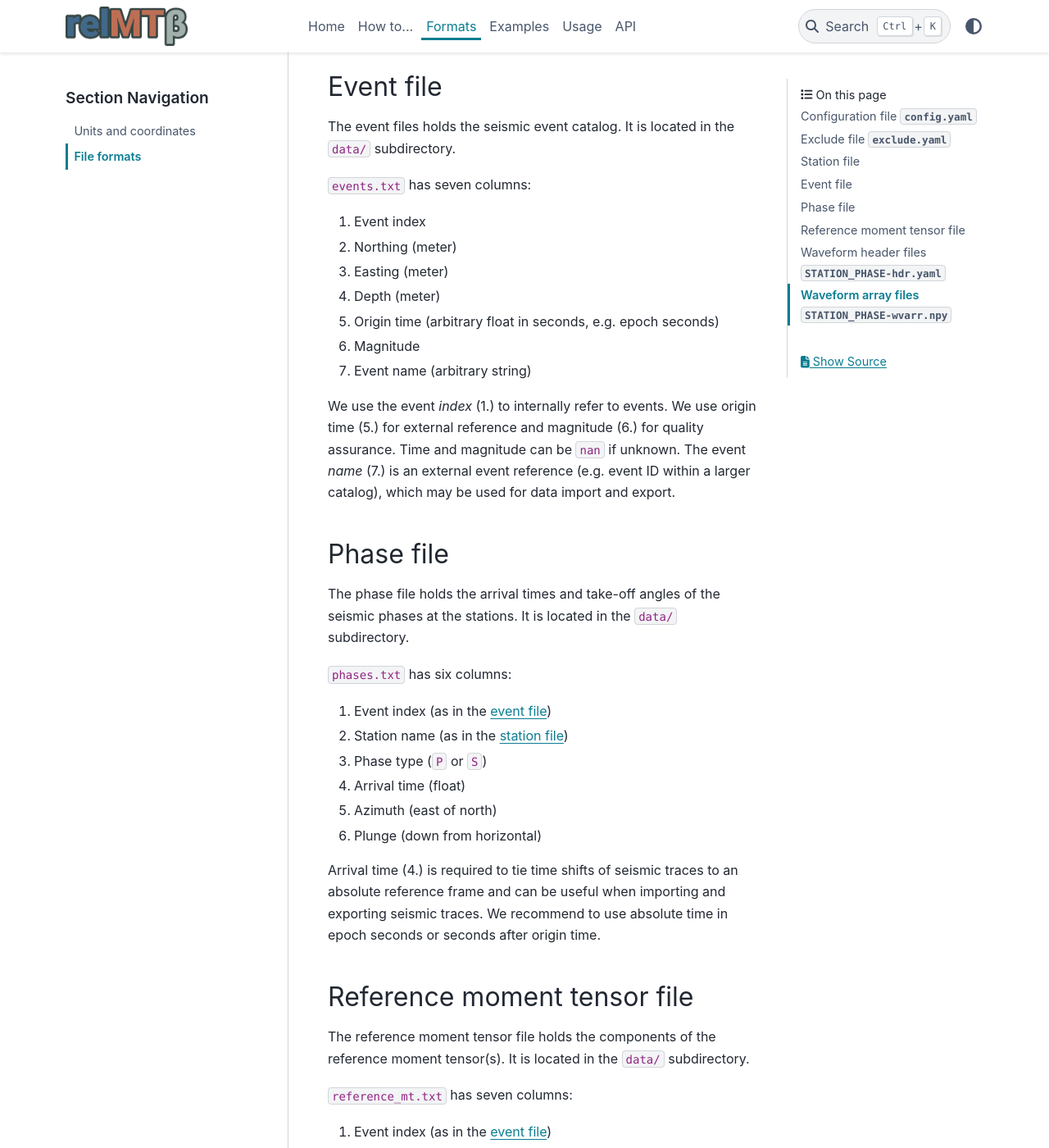
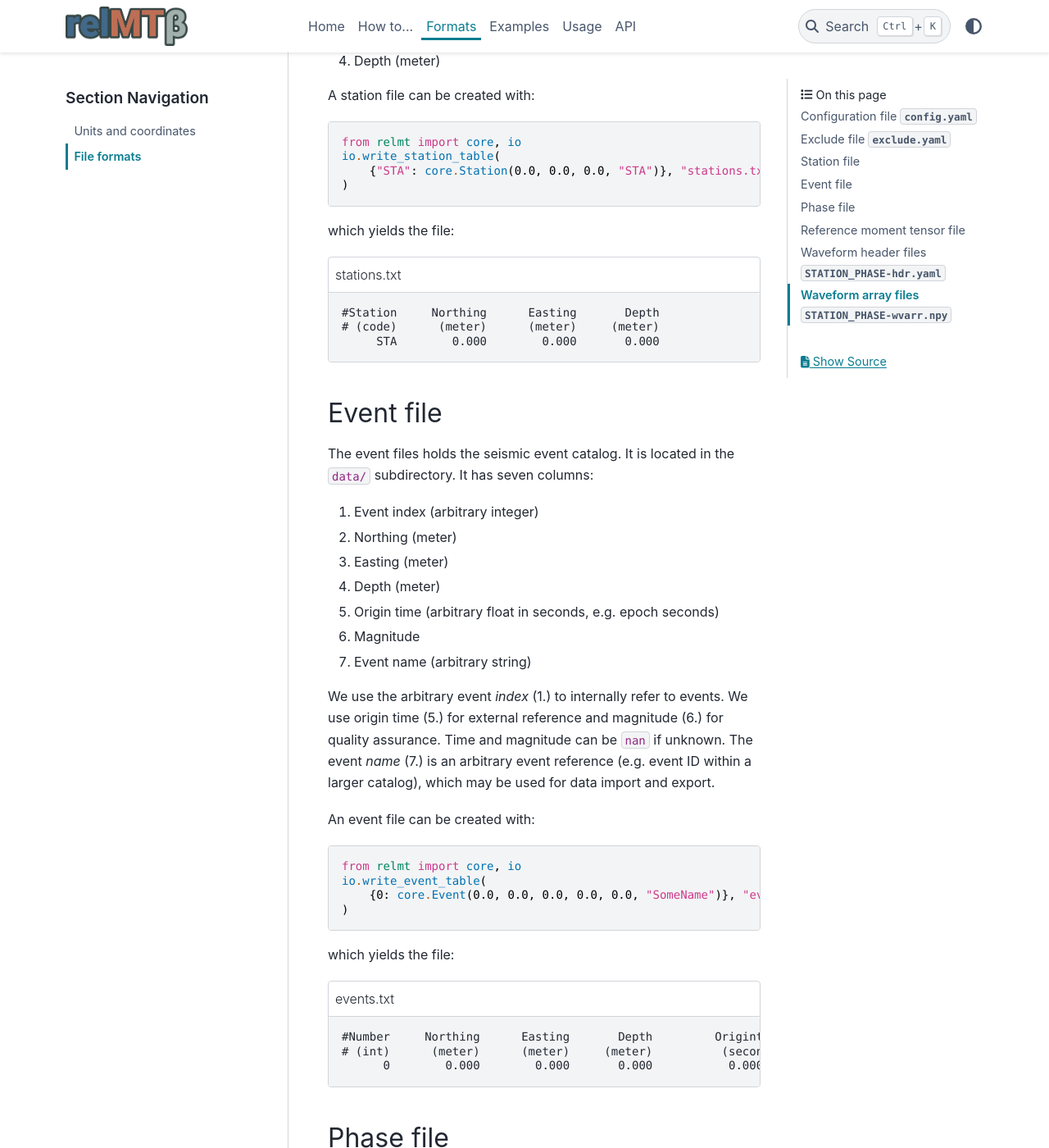
Before and after one commit to wasjabloch/relMT, a Sphinx documentation site: the page built from docs/formats/file_formats.md, in a window 1280 px wide and 1400 px high, scrolled down 6124 px. Shown: the whole window at 82% size. Built offline with Sphinx 7.4.7 and the PyData theme 0.15.4, drawn with Linux system fonts in a browser that asks for light colours; pages that are not in the unit, such as notebooks, are missing from menus; some of the changed text lies outside the part shown.

Commit message:
File format examples in doc

````diff
--- /dev/null
+++ b/docs/formats/events.txt
@@ -0,0 +1,3 @@
+#Number     Northing      Easting       Depth         Origintime Magnitude                 Name
+# (int)      (meter)      (meter)     (meter)          (seconds)       (-)                (str)
+      0        0.000        0.000       0.000           0.000000    0.0000             SomeName
--- /dev/null
+++ b/docs/formats/exclude.yaml
@@ -0,0 +1,8 @@
+station: []
+event: []
+waveform: []
+phase_manual: []
+phase_auto_nodata: []
+phase_auto_snr: []
+phase_auto_cc: []
+phase_auto_ecn: []
--- a/docs/formats/file_formats.md
+++ b/docs/formats/file_formats.md
@@ -47,8 +47,8 @@ which yields the file ``config.yaml``:
 ## Exclude file `exclude.yaml`
 
 The exclude file lists the events, stations, phases and waveforms to exclude
-from processing. It is located in the `root/` directory. An empty exclude file can
-be created with:
+from processing. It is located in the `root/` directory. An empty exclude file
+can be created with:
 
 ```python
 from relmt import core, io
@@ -57,15 +57,9 @@ io.save_yaml("exclude.yaml", core.exclude)
 
 which yields the file:
 
-```yaml
-station: []
-event: []
-waveform: []
-phase_manual: []
-phase_auto_nodata: []
-phase_auto_snr: []
-phase_auto_cc: []
-phase_auto_ecn: []
+```{literalinclude} exclude.yaml
+:caption: exclude.yaml
+:language: yaml
 ```
 
 (station-file)=
@@ -79,15 +73,29 @@ The station file holds the station names and locations. It is located in the
 3. Easting (meter)
 4. Depth (meter)
 
+A station file can be created with:
+
+```python
+from relmt import core, io
+io.write_station_table(
+    {"STA": core.Station(0.0, 0.0, 0.0, "STA")}, "stations.txt"
+)
+```
+
+which yields the file:
+
+```{literalinclude} stations.txt
+:caption: stations.txt
+:language: none
+```
+
 (event-file)=
 ## Event file
 
 The event files holds the seismic event catalog. It is located in the `data/`
-subdirectory.
+subdirectory. It has seven columns:
 
-`events.txt` has seven columns:
-
-1. Event index
+1. Event index (arbitrary integer)
 2. Northing (meter)
 3. Easting (meter)
 4. Depth (meter)
@@ -95,11 +103,27 @@ subdirectory.
 6. Magnitude
 7. Event name (arbitrary string)
 
-We use the event *index* (1.) to internally refer to events. We use origin time
-(5.) for external reference and magnitude (6.) for quality assurance. Time and
-magnitude can be `nan` if unknown. The event *name* (7.) is an external event
-reference (e.g.  event ID within a larger catalog), which may be used for data
-import and export.
+We use the arbitrary event *index* (1.) to internally refer to events. We use
+origin time (5.) for external reference and magnitude (6.) for quality
+assurance. Time and magnitude can be `nan` if unknown. The event *name* (7.) is
+an arbitrary event reference (e.g. event ID within a larger catalog), which may
+be used for data import and export.
+
+An event file can be created with:
+
+```python
+from relmt import core, io
+io.write_event_table(
+    {0: core.Event(0.0, 0.0, 0.0, 0.0, 0.0, "SomeName")}, "events.txt"
+)
+```
+
+which yields the file:
+
+```{literalinclude} events.txt
+:caption: events.txt
+:language: none
+```
 
 (phase-file)=
 ## Phase file
@@ -121,6 +145,22 @@ absolute reference frame and can be useful when importing and exporting seismic
 traces. We recommend to use absolute time in epoch seconds or seconds after
 origin time.
 
+A phase file can be created with:
+
+```python
+from relmt import core, io
+io.write_phase_table(
+    {core.join_phaseid(0, "STA", "P"): core.Phase(0.0, 0.0, 0.0)}, "phases.txt"
+)
+```
+
+which yields the file:
+
+```{literalinclude} phases.txt
+:caption: phases.txt
+:language: none
+```
+
 (reference-mt-file)=
 ## Reference moment tensor file
 
@@ -139,6 +179,20 @@ tensor(s). It is located in the `data/` subdirectory.
 
 The components of the moment tensor are given in units of Newton meter.
 Scientific notation (e.g. `1.2e19`) is encouraged for the large floats.
+
+```python
+from relmt import core, io
+io.write_mt_table(
+    {0: core.MT(0.0, 0.0, 0.0, 0.0, 0.0, 0.0)}, "reference_mts.txt"
+)
+```
+
+which yields the file:
+
+```{literalinclude} reference_mts.txt
+:caption: reference_mts.txt
+:language: none
+```
 
 (header-file)=
 ## Waveform header files `STATION_PHASE-hdr.yaml`
--- /dev/null
+++ b/docs/formats/phases.txt
@@ -0,0 +1,3 @@
+#     EventIndex Station Phase        Arrivaltime  Azimuth      Plunge
+#          (int)   (str) (P/S)          (seconds) (degree)    (degree)
+               0     STA     P           0.000000     0.00        0.00
--- /dev/null
+++ b/docs/formats/reference_mts.txt
@@ -0,0 +1,3 @@
+#Number            nn            ee            dd            ne            nd            ed
+# (int)          (Nm)          (Nm)          (Nm)          (Nm)           (Nm)         (Nm)
+      0  0.000000e+00  0.000000e+00  0.000000e+00  0.000000e+00  0.000000e+00  0.000000e+00
--- /dev/null
+++ b/docs/formats/stations.txt
@@ -0,0 +1,3 @@
+#Station     Northing      Easting       Depth
+# (code)      (meter)      (meter)     (meter)
+     STA        0.000        0.000       0.000
````
